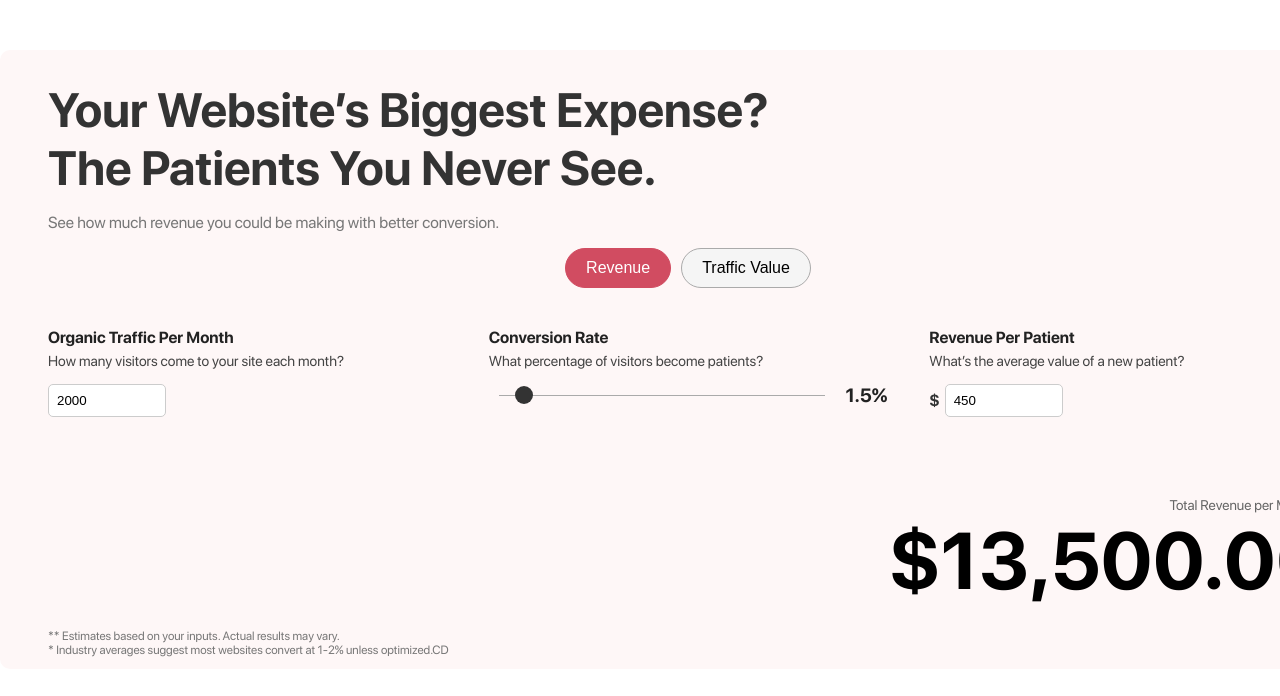
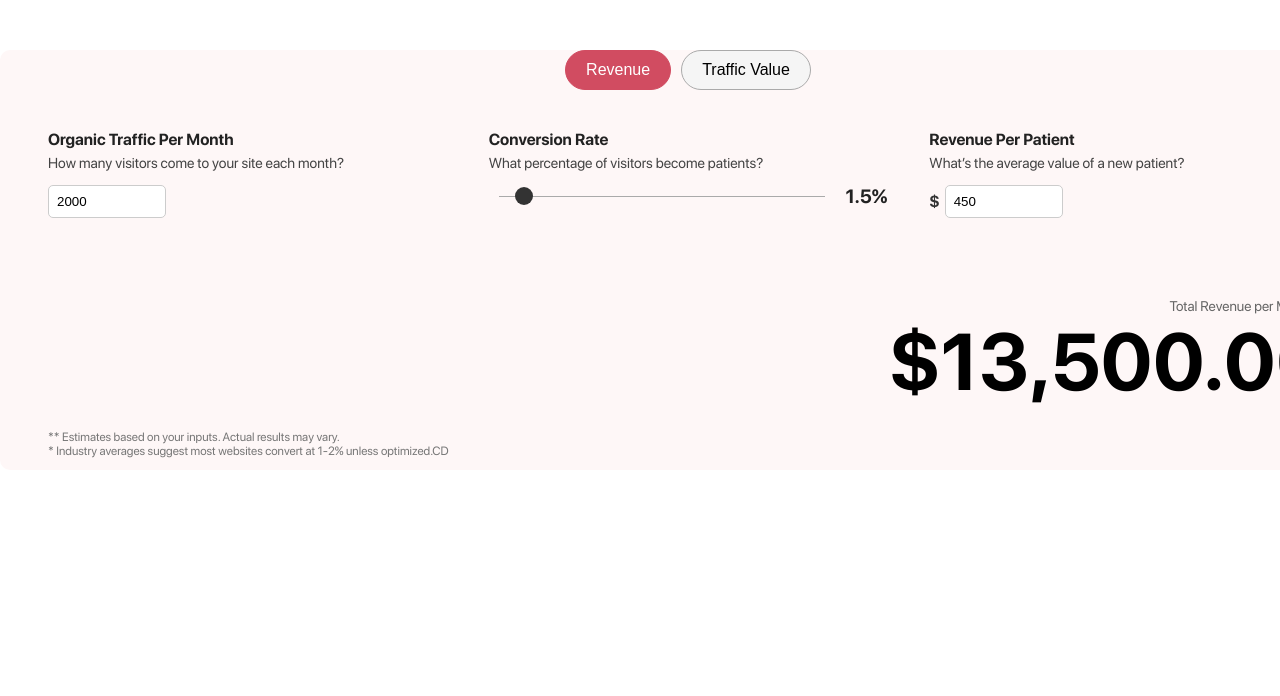
Before and after one commit to tototaba/spa-business-calculator, a React (Vite) app: page / in a window 1280 px wide. Shown: the top 696 px of the page. Built offline with nearby package versions, Linux system fonts and the light colour scheme.

Commit message:
removed header

```diff
--- a/src/App.jsx
+++ b/src/App.jsx
@@ -63,10 +63,10 @@ function App() {
   return (
     <div className="container">
       {/* Header */}
-      <div className="header">
+      {/* <div className="header">
         <h1>Your Website’s Biggest Expense? The Patients You Never See.</h1>
         <p>See how much revenue you could be making with better conversion.</p>
-      </div>
+      </div> */}
 
       {/* Toggle Buttons */}
       <div className="toggle-buttons">
```
